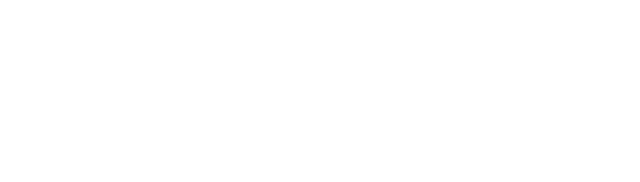
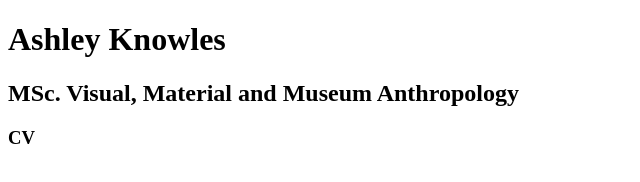
Before and after one commit to AshCatchum/First_Site, a plain HTML site: page index.html in a window 1280 px wide. Shown: the whole page, without its empty margins (0-640 px from the left). Drawn offline with Linux system fonts and the light colour scheme.

Commit message:
1. Import: Added content and headings

```diff
--- a/index.html
+++ b/index.html
@@ -5,3 +5,6 @@
 </head>
 
 <body>
+	<h1>Ashley Knowles</h1>
+	<h2>MSc. Visual, Material and Museum Anthropology </h2>
+	<h3>CV</h3>
```
